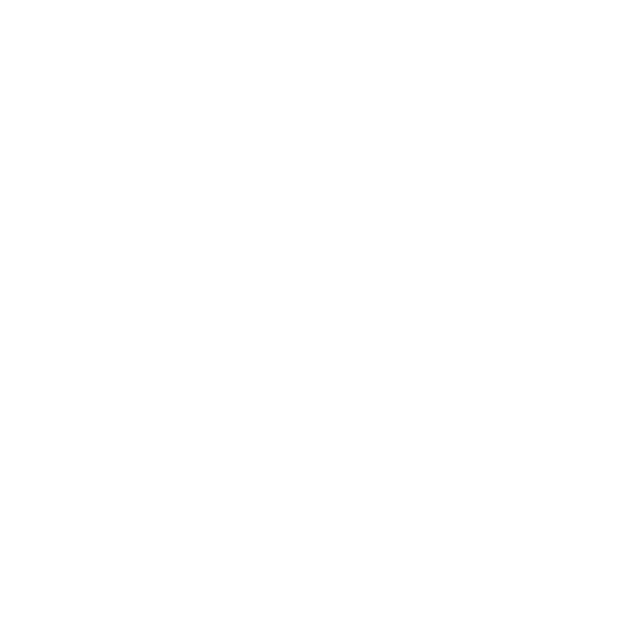
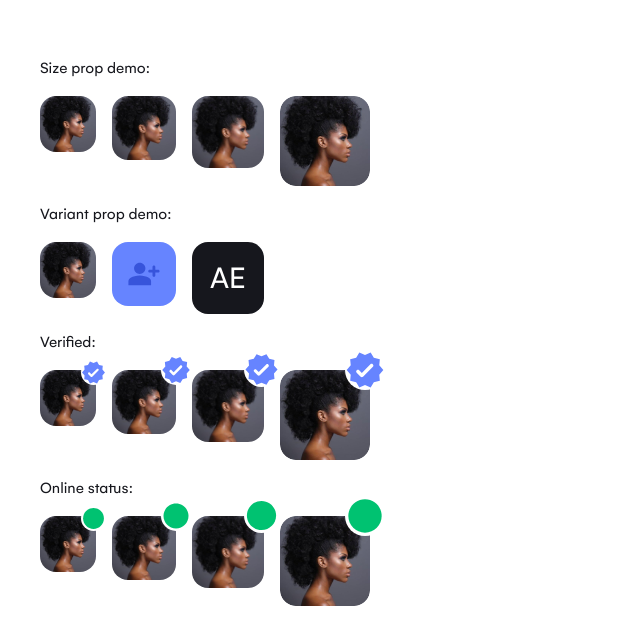
Before and after one commit to SkillBrain-com/pluto-internship, a React (Create React App) app: page /avatars in a window 1280 px wide. Before the commit this address had no page. Shown: the top 644 px of the page, without its empty margins (0-640 px from the left). Built offline with nearby package versions, Linux system fonts and the light colour scheme.

Commit message:
add avatar component

```diff
--- a/src/App.jsx
+++ b/src/App.jsx
@@ -6,6 +6,7 @@ import "./App.css";
 import AddMates from "./pages/AddMates";
 import { CreateAccount } from "./pages/CreateAccount";
 import { Login } from "./pages/Login";
+import Avatars from "./pages/Avatars";
 
 const App = () => {
   return (
@@ -16,6 +17,7 @@ const App = () => {
         <Route path="/addmates" element={<AddMates />} />
         <Route path="/account" element={<CreateAccount />} />
         <Route path="/login" element={<Login />} />
+        <Route path="/avatars" element={<Avatars />} />
       </Routes>
     </div>
   );
--- /dev/null
+++ b/src/components/avatar/Avatar.jsx
@@ -0,0 +1,113 @@
+import PropTypes from "prop-types";
+
+/**
+ * Imports Material UI components
+ */
+import PersonAddAltRoundedIcon from "@mui/icons-material/PersonAddAltRounded";
+import VerifiedRoundedIcon from "@mui/icons-material/VerifiedRounded";
+import CircleRoundedIcon from "@mui/icons-material/CircleRounded";
+
+/**
+ * Imports styled components
+ */
+import { AvatarContainer, StyledAvatar } from "./Avatar.styles";
+
+/**
+ * Displays the component
+ */
+export const Avatar = (props) => {
+  const {
+    src,
+    size,
+    alt,
+    variant,
+    verified,
+    lastName,
+    firstName,
+    showActiveStatus,
+  } = props;
+
+  /**
+   * Returns the avatar width and height based on the size prop
+   */
+  const getAvatarSize = () => {
+    const avatarSizes = {
+      xs: 56,
+      sm: 64,
+      md: 72,
+      lg: 90,
+    };
+
+    return {
+      width: avatarSizes[size] || 56,
+      height: avatarSizes[size] || 56,
+    };
+  };
+
+  /**
+   * Returns the image src based on the variant prop
+   */
+  const getImageSrc = () => {
+    if (variant === "placeholder" || variant === "initials") return null;
+
+    return src;
+  };
+
+  /**
+   * Renders the placeholder avatar
+   */
+  const renderPlaceholder = () => {
+    if (variant === "placeholder") {
+      return <PersonAddAltRoundedIcon className="Avatar-placeholder" />;
+    }
+  };
+
+  /**
+   * Renders the initials
+   */
+  const renderInitials = () => {
+    if (variant === "initials" && firstName && lastName) {
+      return `${firstName[0]}${lastName[0]}`;
+    }
+  };
+
+  /**
+   * Renders the badge
+   */
+  const renderBadge = () => {
+    if (showActiveStatus && !verified) {
+      return <CircleRoundedIcon className="Avatar-status" />;
+    }
+
+    if (verified && !showActiveStatus) {
+      return <VerifiedRoundedIcon className="Avatar-verified" />;
+    }
+  };
+
+  return (
+    <AvatarContainer size={size}>
+      <StyledAvatar
+        variant={variant}
+        alt={alt}
+        size={size || "xs"}
+        src={getImageSrc()}
+        sx={getAvatarSize()}
+      >
+        {renderPlaceholder()}
+        {renderInitials()}
+      </StyledAvatar>
+      {renderBadge()}
+    </AvatarContainer>
+  );
+};
+
+Avatar.propTypes = {
+  src: PropTypes.string,
+  verified: PropTypes.bool,
+  showActiveStatus: PropTypes.bool,
+  firstName: PropTypes.string,
+  lastName: PropTypes.string,
+  alt: PropTypes.string,
+  size: PropTypes.oneOf(["xs", "sm", "md", "lg"]),
+  variant: PropTypes.oneOf(["image", "placeholder", "initials"]).isRequired,
+};
--- /dev/null
+++ b/src/components/avatar/Avatar.styles.js
@@ -0,0 +1,130 @@
+import { styled } from "@mui/material/styles";
+
+/**
+ * Imports Material UI components
+ */
+import Avatar from "@mui/material/Avatar";
+
+export const AvatarContainer = styled("div", {
+  shouldForwardProp: (propName) => propName !== "size",
+})((props) => {
+  const { theme, size } = props;
+
+  return {
+    position: "relative",
+    "& .Avatar-status": {
+      backgroundColor: theme.palette.common.white,
+      position: "absolute",
+      color: theme.palette.success.main,
+      borderRadius: 25,
+      ...(size === "xs" && {
+        width: 25,
+        height: 25,
+        top: -10,
+        right: -10,
+      }),
+      ...(size === "sm" && {
+        width: 30,
+        height: 30,
+        top: -15,
+        right: -15,
+      }),
+      ...(size === "md" && {
+        width: 35,
+        height: 35,
+        top: -18,
+        right: -15,
+      }),
+      ...(size === "lg" && {
+        width: 40,
+        height: 40,
+        top: -20,
+        right: -15,
+      }),
+    },
+    "& .Avatar-verified": {
+      backgroundColor: theme.palette.common.white,
+      position: "absolute",
+      color: theme.palette.info.main,
+      borderRadius: 25,
+      ...(size === "xs" && {
+        width: 25,
+        height: 25,
+        top: -10,
+        right: -10,
+      }),
+      ...(size === "sm" && {
+        width: 30,
+        height: 30,
+        top: -15,
+        right: -15,
+      }),
+      ...(size === "md" && {
+        width: 35,
+        height: 35,
+        top: -18,
+        right: -15,
+      }),
+      ...(size === "lg" && {
+        width: 40,
+        height: 40,
+        top: -20,
+        right: -15,
+      }),
+    },
+  };
+});
+
+export const StyledAvatar = styled(Avatar, {
+  shouldForwardProp: (propName) =>
+    propName !== "variant" && propName !== "size",
+})((props) => {
+  const { theme, variant, size } = props;
+
+  /**
+   * Returns the font size based on the size prop
+   */
+  const getFontSize = () => {
+    switch (size) {
+      case "sm":
+        return 28;
+      case "md":
+        return 32;
+      case "lg":
+        return 44;
+      default:
+        return 24;
+    }
+  };
+
+  return {
+    borderRadius: 16,
+    "& .Avatar-placeholder": {
+      color: theme.palette.primary.main,
+      ...(size === "xs" && {
+        width: 31,
+        height: 30,
+      }),
+      ...(size === "sm" && {
+        width: 36,
+        height: 34,
+      }),
+      ...(size === "md" && {
+        width: 40,
+        height: 38,
+      }),
+      ...(size === "lg" && {
+        width: 42,
+        height: 40,
+      }),
+    },
+    ...(variant === "placeholder" && {
+      cursor: "pointer",
+      backgroundColor: theme.palette.info.main,
+    }),
+    ...(variant === "initials" && {
+      fontSize: getFontSize(),
+      backgroundColor: theme.palette.text.primary,
+    }),
+  };
+});
--- /dev/null
+++ b/src/pages/Avatars.jsx
@@ -0,0 +1,95 @@
+import { Stack } from "@mui/material";
+import { Avatar } from "../components/avatar/Avatar";
+
+const Avatars = () => {
+  return (
+    <div>
+      <Stack direction="row" spacing={2} sx={{ margin: 5 }}>
+        <Stack direction="column">
+          <Stack direction="column">
+            <p> Size prop demo: </p>
+            <Stack direction="row" spacing={2}>
+              <Avatar variant="image" src="/avatars/girl.png" size="xs" />
+              <Avatar variant="image" src="/avatars/girl.png" size="sm" />
+              <Avatar variant="image" src="/avatars/girl.png" size="md" />
+              <Avatar variant="image" src="/avatars/girl.png" size="lg" />
+            </Stack>
+          </Stack>
+          <Stack direction="column">
+            <p> Variant prop demo: </p>
+            <Stack direction="row" spacing={2}>
+              <Avatar variant="image" src="/avatars/girl.png" />
+              <Avatar variant="placeholder" size="sm" />
+              <Avatar
+                variant="initials"
+                size="md"
+                firstName="Alex"
+                lastName="East"
+              />
+            </Stack>
+          </Stack>
+          <Stack direction="column">
+            <p> Verified: </p>
+            <Stack direction="row" spacing={2}>
+              <Avatar
+                verified
+                variant="image"
+                src="/avatars/girl.png"
+                size="xs"
+              />
+              <Avatar
+                verified
+                variant="image"
+                src="/avatars/girl.png"
+                size="sm"
+              />
+              <Avatar
+                verified
+                variant="image"
+                src="/avatars/girl.png"
+                size="md"
+              />
+              <Avatar
+                verified
+                variant="image"
+                src="/avatars/girl.png"
+                size="lg"
+              />
+            </Stack>
+          </Stack>
+          <Stack direction="column">
+            <p> Online status: </p>
+            <Stack direction="row" spacing={2}>
+              <Avatar
+                showActiveStatus
+                variant="image"
+                src="/avatars/girl.png"
+                size="xs"
+              />
+              <Avatar
+                showActiveStatus
+                variant="image"
+                src="/avatars/girl.png"
+                size="sm"
+              />
+              <Avatar
+                showActiveStatus
+                variant="image"
+                src="/avatars/girl.png"
+                size="md"
+              />
+              <Avatar
+                showActiveStatus
+                variant="image"
+                src="/avatars/girl.png"
+                size="lg"
+              />
+            </Stack>
+          </Stack>
+        </Stack>
+      </Stack>
+    </div>
+  );
+};
+
+export default Avatars;
```
Also changed, not shown: public/avatars/camera.png (added), public/avatars/girl.png (added).
